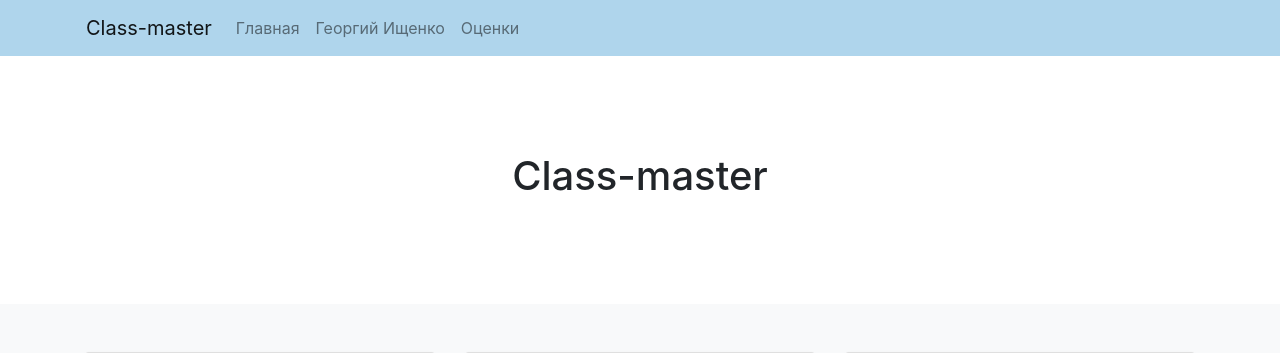
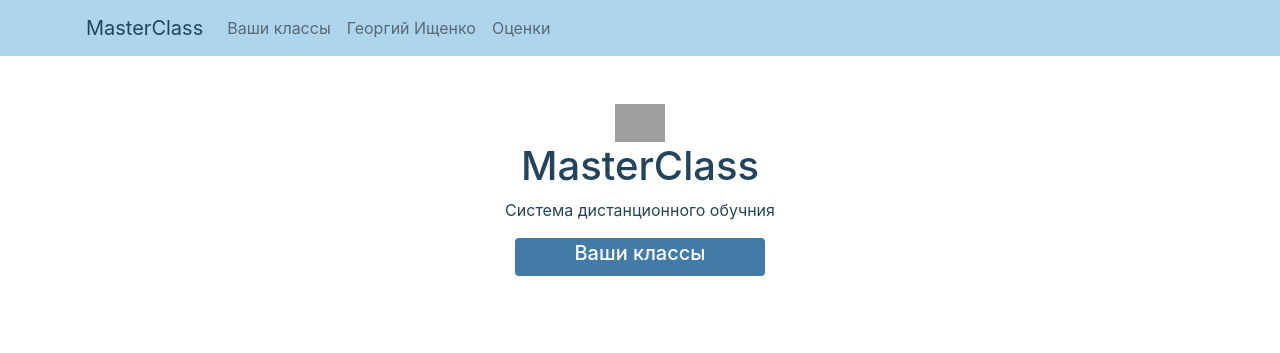
Before and after one commit to GeorgiyIshchenko/Class-master, a Django app: page / in a window 1280 px wide. Shown: the top 353 px of the page. Run offline with Django 3.2, Linux system fonts and the light colour scheme; a user stored in the database is signed in; data comes from the database, SQL or seed files in the repository; both versions use the stored data as it was after the commit; some libraries are stand-ins or nearby versions; grey boxes are pictures that could not be loaded.

Commit message:
Demo-version

```diff
--- a/my_class/forms.py
+++ b/my_class/forms.py
@@ -21,7 +21,8 @@ class ProfileForm(forms.ModelForm):
 		widget=forms.TextInput(attrs={'placeholder': 'Учебное заведение'}))
 	grade = forms.CharField(
 		label='Укажите свой класс (курс)',
-		widget=forms.TextInput(attrs={'placeholder': 'Класс (курс)'}))
+		widget=forms.TextInput(attrs={'placeholder': 'Класс (курс)'},),
+		required=False)
 	city = forms.CharField(
 		label='Укажите свой город',
 		widget=forms.TextInput(attrs={'placeholder': 'Город'}))
--- a/my_class/models.py
+++ b/my_class/models.py
@@ -161,7 +161,7 @@ class Images(models.Model):
 
 
 class Class(models.Model):
-    name = models.CharField(max_length=32)
+    name = models.CharField(max_length=128)
     teacher = models.ForeignKey(settings.AUTH_USER_MODEL, on_delete=models.CASCADE, null=True, blank=True)
     category = models.CharField(max_length=32, blank=True, null=True)
 
@@ -198,7 +198,7 @@ class Profile(models.Model):
     user = models.OneToOneField(User, primary_key=True, on_delete=models.CASCADE)
     city = models.CharField(max_length=16)
     institution = models.CharField(max_length=64, blank=True)
-    grade = models.CharField(max_length=2, blank=True)
+    grade = models.CharField(max_length=2, blank=True, null=True, default=None)
     classes = models.ManyToManyField(Class, verbose_name='Классы', through='ProfileClass')
     last_visit = models.DateTimeField(auto_now_add=True)
 
--- a/my_class/templates/base.html
+++ b/my_class/templates/base.html
@@ -11,13 +11,13 @@
   <header>
     <div style="background-color: #AFD5EC;">
       <nav class="container navbar navbar-expand-lg navbar-light">
-        <a class="navbar-brand" href="/">Class-master</a>
+        <a class="navbar-brand" href="/" style="color: #24445c;">MasterClass</a>
         <button class="navbar-toggler" type="button" data-toggle="collapse" data-target="#navbarNavAltMarkup" aria-controls="navbarNavAltMarkup" aria-expanded="false" aria-label="Toggle navigation">
           <span class="navbar-toggler-icon"></span>
         </button>
         <div class="collapse navbar-collapse" id="navbarNavAltMarkup">
           <div class="navbar-nav">
-            <a class="nav-link" href="/">Главная</a>
+            <a class="nav-link" href="/classes">Ваши классы</a>
             <a class="nav-link" href="/im">{{request.user.first_name}} {{request.user.last_name}}</a>
             <a class="nav-link" href="/im/marks">Оценки</a>
           </div>
@@ -31,7 +31,7 @@
   </body>
   <footer class="footer py-2 mt-auto navbar fixed-bottom" style="background-color: #427BA6;">
       <div class="container">
-        <p class="text-light">Класс</p>
+        <p class="text-light">Связь с разработчиком: <a href="mailto:ishchenko.georgii@lit1533.ru" style="color: blue;">Георгий Ищенко</a></p>
       </div>
   </footer>
 </html>
--- a/my_class/templates/class_task_view.html
+++ b/my_class/templates/class_task_view.html
@@ -78,6 +78,7 @@
 			<div class="d-flex justify-content-center shadow p-2 mb-3 bg-white rounded">
 				<img src="{{ i.image.url }}" class="img-fluid rounded-lg" alt="Responsive image">
 			</div>
+			<h5 class="text-dark">{{ i.image.url }}</h5>
 			{% endfor %}
 			{% if task.has_files %}
 			<h5 class="mb-3 text-muted">Приложенные файлы:</h5>
--- a/my_class/templates/homepage.html
+++ b/my_class/templates/homepage.html
@@ -1,36 +1,55 @@
 {% extends "base.html" %}
 {% block content %}
-<section class="py-5 text-center container">
+<section class="text-center container">
     <div class="row py-lg-5">
       <div class="col-lg-6 col-md-8 mx-auto">
-        <h1 class="fw-light">Class-master</h1>
+        <img src="/media/logo_book.png" class="img-fluid" alt="Responsive image" height="50" width="50">
+        <h1 class="fw-light" style="color: #24445c;">MasterClass</h1>
+          <p style="color: #24445c;">Система дистанционного обучния</p>
+          <a class="badge rounded text-white" style="background-color: #427BA6; width: 250px" type="button"
+          href="classes">
+              <h5>Ваши классы</h5></a>
       </div>
     </div>
-  </section>
-<div class="album py-5 bg-light">
-    <div class="container">
-      <div class="row row-cols-1 row-cols-sm-2 row-cols-md-3 g-3">
-        {% for el in data%}
-        <div class="col">
-          <div class="card shadow-sm">
-            <svg class="bd-placeholder-img card-img-top" width="100%" height="225" role="img">
-              <rect width="100%" height="100%" fill="#95D2F1" ></rect><text font-size="36" textLength="60%" x="20%" y="50%" fill="#828282" dy=".3em">{{el.class.name}}</text></svg>
-
-            <div class="card-body">
-              <span class="badge rounded-pill text-dark" style="background-color: #CAC6F5;">Последнее задание</span>
-              <span class="badge rounded-pill text-dark" style="background-color: #AFD5EC;">Сдать до {{el.last_task.date | date:'d.m.y'}}</span>
-              <a href="{{el.last_task.get_absolute_url}}" class="badge rounded text-white mt-3" style="background-color: #427BA6; height: 30px; width: 100%"><h5>{{el.last_task.title}}</h5></a>
-              <div class="d-flex justify-content-between align-items-center">
-                <div class="btn-group mt-3">
-                  <a href="{{el.class.get_absolute_url_feed}}" type="button" class="btn btn-sm btn-outline-secondary">Класс</a>
-                  <a href="{{el.last_task.get_absolute_url}}" type="button" class="btn btn-sm btn-outline-secondary">Задание</a>
-                </div>
-              </div>
-            </div>
-          </div>
-        </div>
-        {% endfor %}
+</section>
+<div class="container marketing mt-5">
+    <div class="row featurette">
+      <div class="col-md-7">
+        <h2 class="featurette-heading" style="color: #24445c;">Растровая и векторная графика: это как? <span class="text-muted">Как-нибудь так…</span></h2>
+        <p class="lead">Есть два вида картинок: в одной миллионы цветов и полный фотореализм; вторую можно увеличивать и уменьшать до бесконечности без потери качества. Вот как это всё работает...
+      </div>
+      <div class="col-md-5 order-md-1">
+        <img src="/media/news/news1.jpeg" class="img-fluid" alt="Responsive image" height="400" width="400">
       </div>
     </div>
+
+    <hr class="featurette-divider">
+
+    <div class="row featurette">
+      <div class="col-md-7 order-md-2">
+        <h2 class="featurette-heading" style="color: #24445c;">Vim: текстовый редактор для мастеров. <span class="text-muted">Очень сложная штука, но мы попытаемся объяснить просто.</span></h2>
+        <p class="lead">Вы могли слышать программистские анекдоты типа «Не могу выйти из Vim». На «Амазоне» продаётся
+электронная книга о выходе из текстового редактора Vim...
+      </div>
+      <div class="col-md-5 order-md-1">
+        <img src="/media/news/news2.jpeg" class="img-fluid" alt="Responsive image" height="400" width="400">
+      </div>
+    </div>
+
+    <hr class="featurette-divider">
+
+    <div class="row featurette">
+      <div class="col-md-7">
+        <h2 class="featurette-heading" style="color: #24445c;">Убери руку с мышки! <span class="text-muted">Как работать в три — пять раз быстрее с помощью горячих клавиш.</span></h2>
+        <p class="lead">Факт: работать с кодом, текстом и большинством программ гораздо удобнее и быстрее, когда знаешь горячие клавиши...</div>
+      <div class="col-md-5">
+        <img src="/media/news/news3.jpeg" class="img-fluid" alt="Responsive image" height="400" width="400">
+      </div>
+    </div>
+
+    <hr class="featurette-divider">
+
+    <!-- /END THE FEATURETTES -->
+
   </div>
 {% endblock %}
--- a/my_class/urls.py
+++ b/my_class/urls.py
@@ -5,6 +5,7 @@ from .views import *
 
 urlpatterns = [
 	path('', homepage),
+	path('classes', profile_classes),
 	path('accounts/sign_up/', sign_up),
 	path('accounts/sign_in/', sign_in),
 	path('im/', profile),
--- a/my_class/views.py
+++ b/my_class/views.py
@@ -20,6 +20,11 @@ def decode(pin):
 
 @login_required
 def homepage(request):
+    return render(request, 'homepage.html', {})
+
+
+@login_required
+def profile_classes(request):
     user_classes = request.user.profile.classes
     data = []
     for el in user_classes.all():
@@ -27,7 +32,7 @@ def homepage(request):
         class_data['class'] = el
         class_data['last_task'] = Task.objects.filter(current_class=el).order_by('-id')[0]
         data.append(class_data)
-    return render(request, 'homepage.html', {
+    return render(request, 'profile_classes.html', {
         'data': data,
     })
 
```
Also changed, not shown: my_class/templates/profile_classes.html (added, +48 -0 lines), my_class/templates/sign_in.html (+5 -2 lines), my_class/templates/sign_up.html (+5 -2 lines), db.sqlite3.
